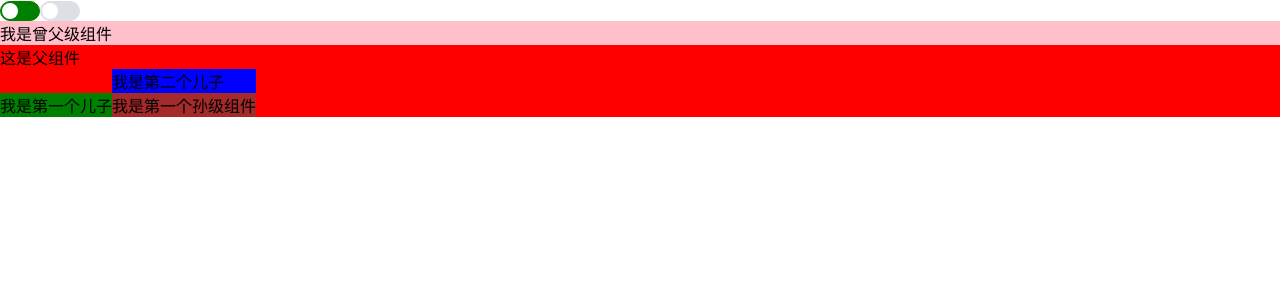
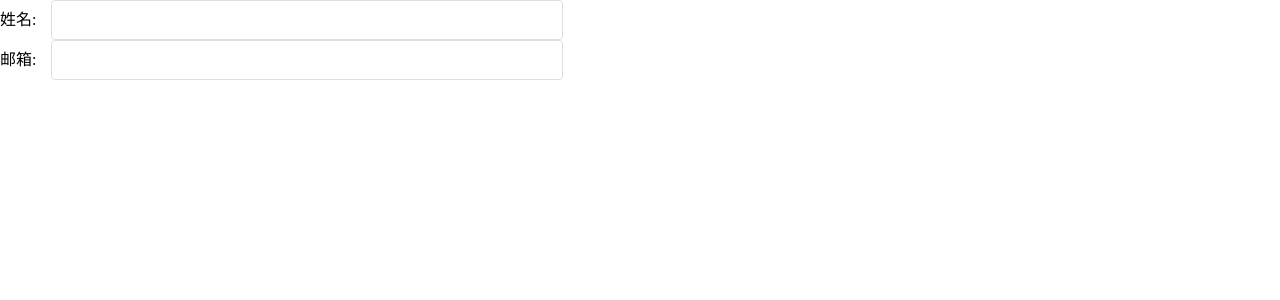
Before and after one commit to wangqianqian0228/qqw-ui, a Vue app: page / in a window 1280 px wide. Shown: the top 300 px of the page. Built offline with nearby package versions, Linux system fonts and the light colour scheme.

Commit message:
将缓form-item缓存到formdata中的数组中去，以作校验

```diff
--- a/src/App.vue
+++ b/src/App.vue
@@ -66,7 +66,7 @@
         <qqw-button type="primary" @click="visible=false">确定</qqw-button>
       </template>
     </qqw-dialog> -->
-   <!--  v-model是一个语法糖：
+    <!--  v-model是一个语法糖：
    <input v-model="name" placeholder="请输入姓名"></input>
    等价于:
     <input :value="name" @input="name=$event.target.value" placeholder="请输入姓名"></input>
@@ -79,43 +79,72 @@
     ></qqw-input>
     <qqw-input v-model="password" type="password" placeholder="请输入密码" showPassChange></qqw-input>
  -->
-    <qqw-switch v-model="active" activeColor="red" inactiveColor="green"></qqw-switch>
+    <!--  <qqw-switch
+      v-model="active"
+      activeColor="red"
+      inactiveColor="green"
+    ></qqw-switch>
     <qqw-switch v-model="active"></qqw-switch>
     <div>
       <grandParent></grandParent>
+    </div> -->
+
+    <div>
+      <qqw-form :model="formValidate" :rules="ruleValidate">
+        <qqw-form-item label="姓名" prop="name">
+          <qqw-input v-model="formValidate.name"></qqw-input>
+        </qqw-form-item>
+        <qqw-form-item label="邮箱" prop="mail">
+          <qqw-input v-model="formValidate.mail"></qqw-input>
+        </qqw-form-item>
+      </qqw-form>
     </div>
   </div>
 </template>
 <script>
-import grandParent from './views/components/grandParent.vue'
+import grandParent from "./views/components/grandParent.vue";
+import FormItem from "./packages/form/form-item.vue";
 export default {
-  data(){
+  data() {
     return {
-      visible:false,
-      name:'',
-      password:'',
-      active:false
-    }
-
+      visible: false,
+      name: "",
+      password: "",
+      active: false,
+      // 数据源
+      formValidate: {
+        name: "",
+        mail: "",
+      },
+      // 校验规则
+      ruleValidate: {
+        name: [{ required: true, message: "用户名不能为空", trigger: "blur" }],
+        mail: [
+          { required: true, message: "邮箱不能为空", trigger: "blur" },
+          { type: "mail", message: "邮箱格式不对", trigger: "blur" },
+        ],
+      },
+    };
   },
   methods: {
-    closeDialog(value){
-      this.visible = value
+    closeDialog(value) {
+      this.visible = value;
     },
-    pushHistory(){
+    pushHistory() {
       const state = {
-        title:'title',
-        url:'#'
-      }
-      window.history.pushState(state,'title','#')
-    }
+        title: "title",
+        url: "#",
+      };
+      window.history.pushState(state, "title", "#");
+    },
   },
   mounted() {
-    this.pushHistory()
+    this.pushHistory();
   },
-  components:{
-    grandParent
-  }
+  components: {
+    grandParent,
+    "qqw-form-item": FormItem,
+  },
 };
 </script>
 
@@ -130,5 +159,4 @@ export default {
   width: 80%;
   margin: 0 auto;
 }
-
 </style>
--- /dev/null
+++ b/src/packages/form/form-item.vue
@@ -0,0 +1,51 @@
+<!--  -->
+<template>
+  <div>
+    <label v-if="label" style="margin-right:15px">{{label}}:</label>
+    <slot></slot>
+  </div>
+</template>
+
+<script>
+/*
+form-item：
+props: label: 标签文本;
+       prop: 对应form里面的model里面的属性
+ */
+import emitter from '@/utils/emmiter'
+export default {
+  name: "qqw-form-item",
+  mixins:[emitter],
+  props: {
+    label: {
+      type: String,
+      default: "",
+    },
+    prop: {
+      type: String,
+      default: "",
+    },
+  },
+  data() {
+    return {};
+  },
+
+  components: {},
+
+  computed: {},
+
+  mounted() {
+    if(this.prop){
+      this.dispatch('qqw-form','on-form-item-add',this)
+    }
+  },
+  destroyed(){
+    if(this.prop){
+      this.dispatch('qqw-form','on-form-item-remove',this)
+    }
+  },
+
+  methods: {},
+};
+</script>
+<style lang="less"></style>
--- /dev/null
+++ b/src/packages/form/form.vue
@@ -0,0 +1,49 @@
+<!--  -->
+<template>
+  <form>
+    <slot></slot>
+  </form>
+</template>
+
+<script>
+/*
+form：
+props: 数据源（对象），校验规则（对象）
+ */
+export default {
+  name: "qqw-form",
+  props: {
+    model: {
+      type: Object,
+      default: () => {},
+    },
+    rules: {
+      type: Object,
+      default: () => {},
+    },
+  },
+  data() {
+    return {
+      fileds: [],
+    };
+  },
+
+  components: {},
+
+  computed: {},
+  created() {
+    // 这里要注意一个细节，就是子组件的mouted先执行，再去执行父组件的mouted，所以父组件绑定$on事件的时候，不能写在mouted里面，要写在created里面。
+    this.$on("on-form-item-add", function (filed) {
+      this.fileds.push(filed);
+    });
+    this.$on('on-form-item-remove',function(filed){
+      this.fileds.splice(this.fileds.indexOf(filed),1)
+    })
+    console.log("fileds", this.fileds);
+  },
+  mounted() {},
+
+  methods: {},
+};
+</script>
+<style lang="less"></style>
--- a/src/packages/index.js
+++ b/src/packages/index.js
@@ -6,6 +6,7 @@ import Row from './layout/row'
 import Dialog from './dialog/dialog.vue'
 import Input from './input/input.vue'
 import Switch from './switch/switch.vue'
+import Form from './form/form.vue'
 
 
 const componentsName = [
@@ -15,7 +16,8 @@ const componentsName = [
   Row,
   Dialog,
   Input,
-  Switch
+  Switch,
+  Form
 ]
 const install = (Vue) => {
   componentsName.forEach((e) => {
--- /dev/null
+++ b/src/utils/emmiter.js
@@ -0,0 +1,30 @@
+// 分发与广播
+// 分发给子组件
+
+export default {
+    methods: {
+        broadcast(componentName, eventName, params) {
+            let childs = this.$children
+            let name = childs.$options.name
+            for (let child of childs) {
+                if ([componentName].indexOf(name) > -1) {
+                    child.$emit.apply(child, [componentName, eventName].concat(params))
+                    break;
+                } else {
+                    broadcast.apply(child, [componentName, eventName].concat(params))
+                }
+            }
+
+        },
+
+        dispatch(componentName, eventName, params) {
+            let parent = this.$parent
+            let name = parent.$options.name
+            while ([componentName].indexOf(name) < 0) {
+                parent = parent.$parent
+                name = parent.$options.name
+            }
+            parent.$emit.apply(parent, [eventName].concat(params))
+        }
+    },
+}
```
